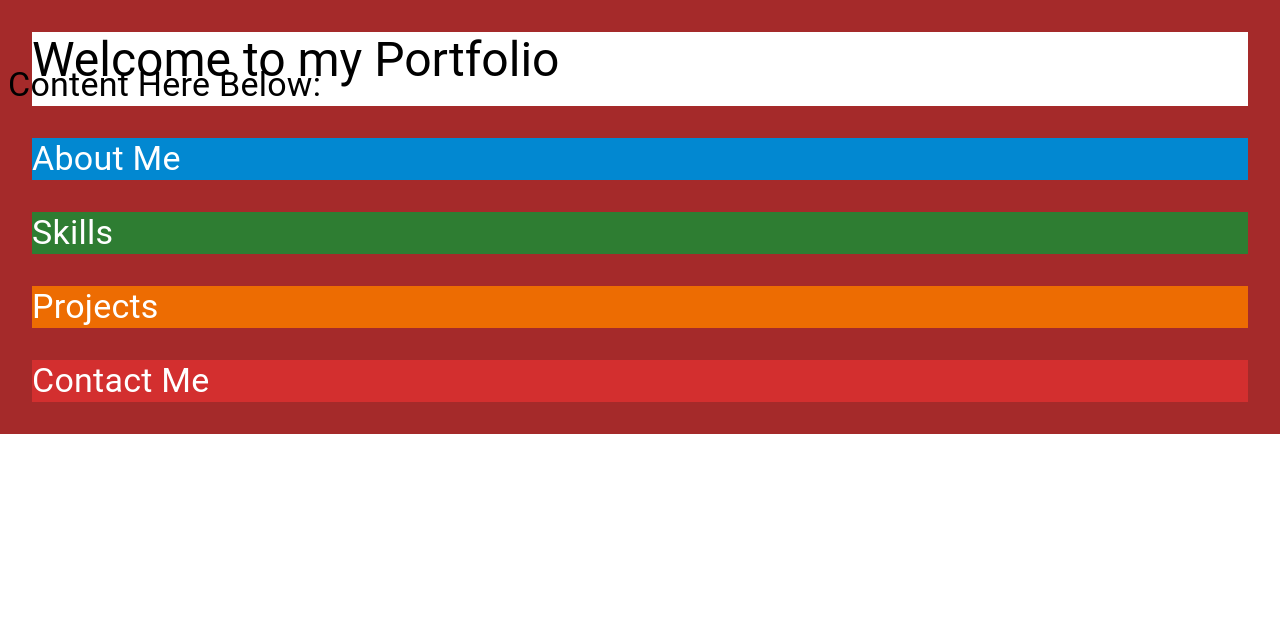
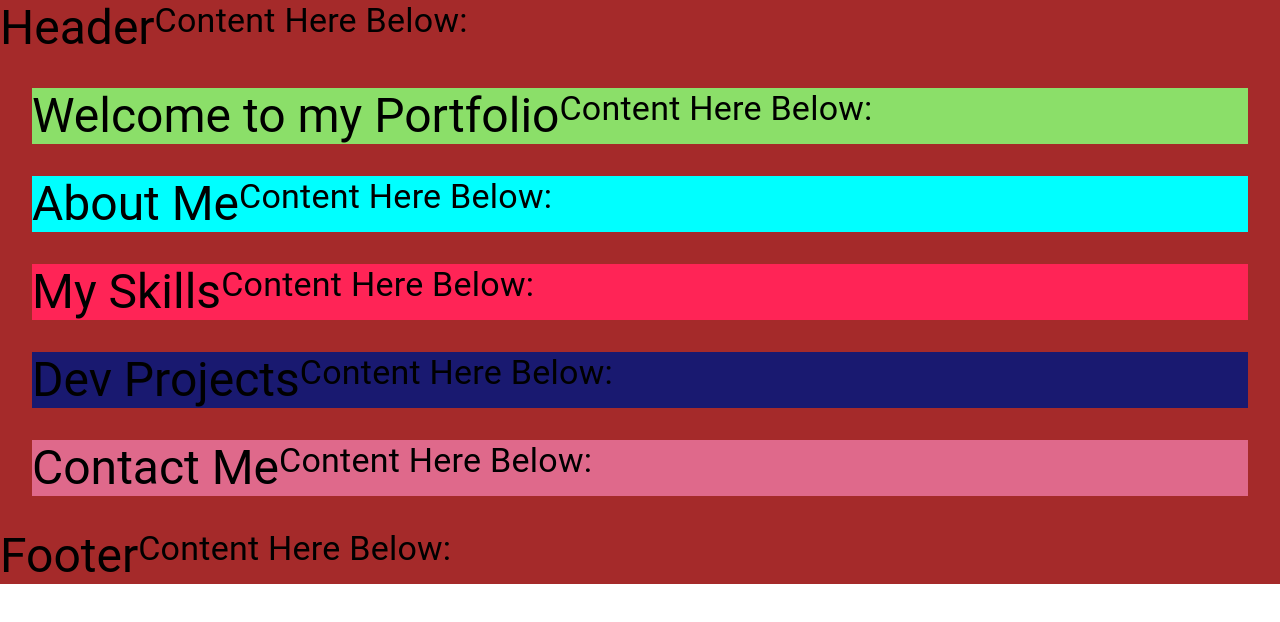
Before and after one commit to KassieSanisclaws/Dev-Porfolio, a React (Vite) app: page / in a window 1280 px wide. Shown: the top 622 px of the page. Built offline with nearby package versions, Linux system fonts and the light colour scheme.

Commit message:
updated changes to the layout and chanhges to the theme.

```diff
--- a/src/App.css
+++ b/src/App.css
@@ -29,8 +29,10 @@
   .grid-sections {
     grid-template-areas:
       "heroSection heroSection"
-      "aboutMe mySkills"
-      "projects contactMe";
+      "aboutMe aboutMe"
+      "mySkills mySkills"
+      "projects projects"
+      "contactMe contactMe";
     grid-template-columns: 1fr 1fr;
   }
 };
--- a/src/App.tsx
+++ b/src/App.tsx
@@ -1,37 +1,54 @@
-import { useState } from 'react';
-import { Typography, Box } from '@mui/material';
+import { Box } from '@mui/material';
 import './App.css';
+import AppTheme from './theme/AppTheme';
+import Header from './components/Header';
 import HeroSection from './sections/HeroSection';
+import AboutMe from './sections/AboutMe';
+import MySkills from './sections/MySkills';
+import DevProjects from './sections/DevProjects';
+import ContactMe from './sections/ContactMe';
+import Footer from './components/Footer';
 
 function App() {
+  const theme = AppTheme.palette;
 
-
-  return (
+ return (
+  <>
+   <Header/>
     <Box className="grid-sections">
-        <Box className="grid-item heroSection" sx={{ bgcolor: 'secondary.main' }}>
+        <Box className="grid-item heroSection"
+             sx={{ bgcolor: theme.primary.main,
+                   overflow: "hidden",
+              }}>
           <HeroSection />
         </Box>
-      <Box className="grid-item aboutMe" sx={{ bgcolor: 'info.main' }}>
-         <Typography variant="h4" color="white">
-           About Me
-         </Typography>
+      <Box className="grid-item aboutMe"
+           sx={{ bgcolor: theme.info.main,
+                 overflow: "hidden",
+           }}>
+          <AboutMe />
       </Box>
-      <Box className="grid-item mySkills" sx={{ bgcolor: 'success.main' }}>
-         <Typography variant="h4" color="white">
-           Skills
-         </Typography>
+      <Box className="grid-item mySkills"
+           sx={{ bgcolor: theme.success.main,
+                 overflow: "hidden",
+           }}>
+          <MySkills />
       </Box>
-      <Box className="grid-item projects" sx={{ bgcolor: 'warning.main' }}>
-         <Typography variant="h4" color="white">
-           Projects
-         </Typography>
+      <Box className="grid-item projects"
+           sx={{ bgcolor: theme.warning.main,
+                 overflow: "hidden",
+           }}>
+          <DevProjects />
       </Box>
-      <Box className="grid-item contactMe" sx={{ bgcolor: 'error.main' }}>
-         <Typography variant="h4" color="white">
-           Contact Me
-         </Typography>
+      <Box className="grid-item contactMe"
+           sx={{ bgcolor: 'error.main',
+                 overflow: "hidden",
+           }}>
+         <ContactMe />
       </Box>
     </Box>
+  <Footer />
+  </>
    )
 };
 
--- a/src/sections/HeroSection.tsx
+++ b/src/sections/HeroSection.tsx
@@ -6,8 +6,8 @@ const HeroSection = () => {
 
     return (
         <Grid>
-            <Typography variant='h3'>Welcome to my Portfolio</Typography>
-            <Grid container spacing={3}>
+            <Grid container>
+                <Typography variant='h3'>Welcome to my Portfolio</Typography>
                <Typography variant='h4'>Content Here Below:</Typography>
             </Grid>
         </Grid>
--- a/src/theme/AppTheme.ts
+++ b/src/theme/AppTheme.ts
@@ -4,12 +4,26 @@ const AppTheme = createTheme({
     palette: {
         mode: "light", //Default theme mode
         primary: {
-            main: "#000000",
+            main: "#8BDF69", // Green
+            light: "#37F78D", // Light Green
+            dark: "#046307" // Emerald Green
         },
         secondary: {
-            main: "#FFFFFF",
-            light: "#FFFFFF",
-            dark: "#000000",
+            main: "#3CB371",
+            light: "#F0FFF0",
+            dark: "#DAF7A6",
+        },
+        info: {
+            main: "#00FFFF",
+        },
+        success: {
+            main: "#FF2456",
+        },
+        warning: {
+            main: "#191970",
+        },
+        error: {
+            main: "#DF698B",
         },
         background: {
             default: "#FFFFFF",
@@ -24,15 +38,6 @@ const AppTheme = createTheme({
             },
         },
     },
-    // "&.MuiButton-containedSecondary": {
-    //     backgroundColor: "#FFFFFF",
-    //     color: "white", //Text color
-    //     "&:hover": {
-    //         backgroundColor: "#FFFFFF",
-    //         color: "black", //Text color
-    //  },
-    // },
-
 });
 
 export default AppTheme;
```
